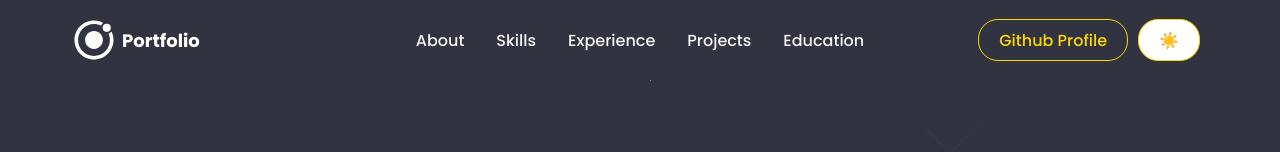
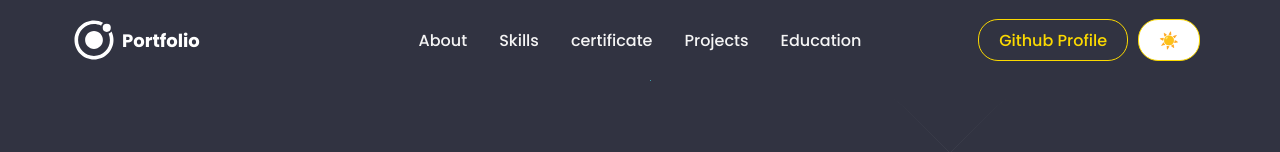
Before and after one commit to Godson2611/personal-Portfolio, a React (Vite) app: page / in a window 1280 px wide. Shown: the top 152 px of the page. Built offline with nearby package versions, Linux system fonts and the light colour scheme; no server answers.

Commit message:
correct the nav for certificate

```diff
--- a/src/components/Navbar/index.jsx
+++ b/src/components/Navbar/index.jsx
@@ -52,7 +52,7 @@ const Navbar = ({ darkMode, setDarkMode }) => {
         <NavItems>
           <NavLink href='#about'>About</NavLink>
           <NavLink href='#skills'>Skills</NavLink>
-          <NavLink href='#experience'>Experience</NavLink>
+          <NavLink href='#experience'>certificate</NavLink>
           <NavLink href='#projects'>Projects</NavLink>
           <NavLink href='#education'>Education</NavLink>
         </NavItems>
```
